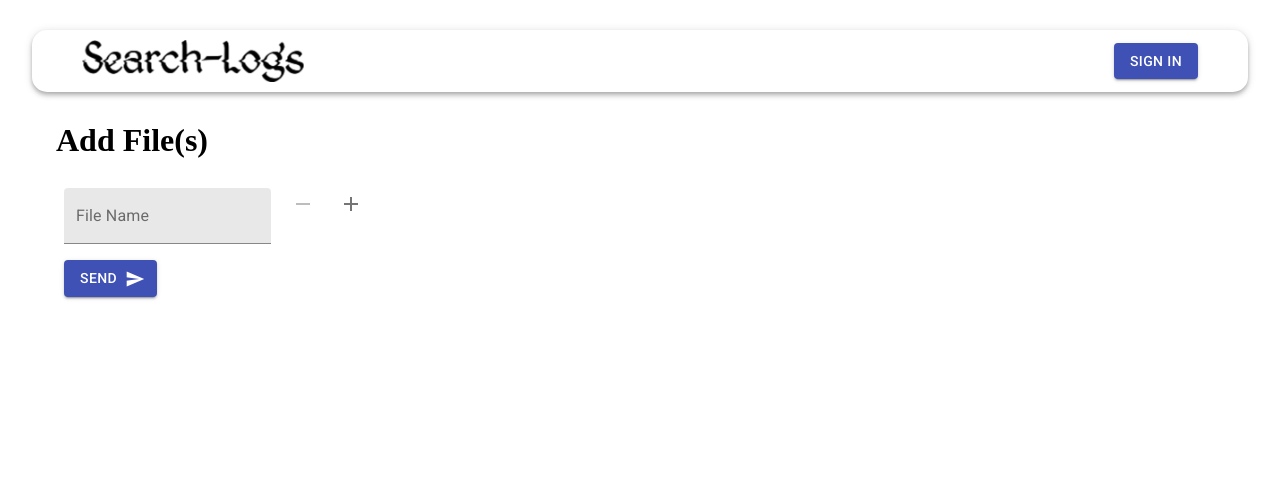
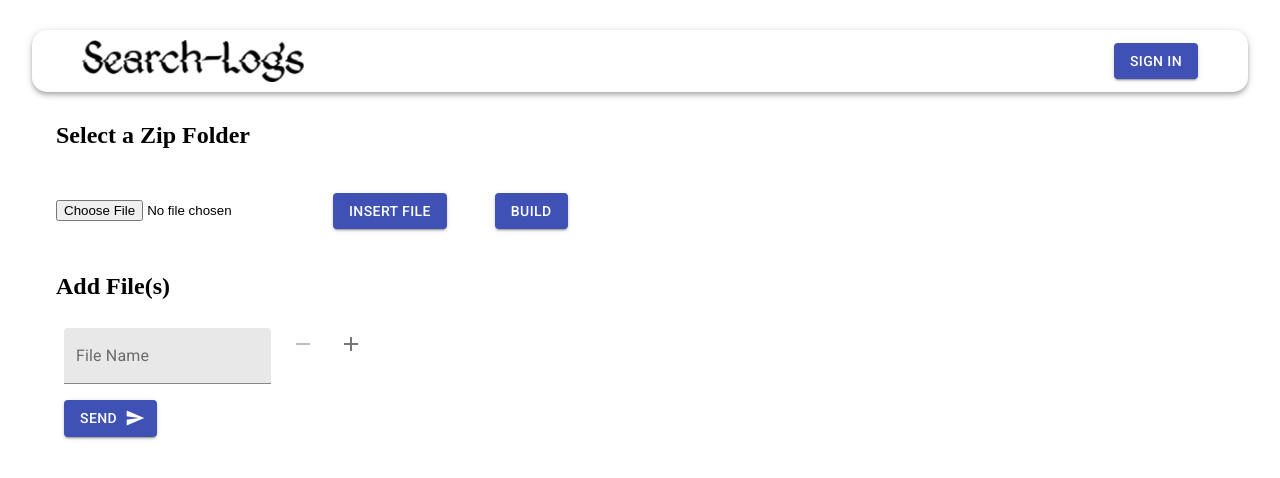
Before and after one commit to Sandeepan-Das/search-externalLogs, a React (Create React App) app in the folder client/: page / in a window 1280 px wide. Shown: the top 478 px of the page. Built offline with nearby package versions, Linux system fonts and the light colour scheme.

Commit message:
file_upload component added

```diff
--- a/client/package.json
+++ b/client/package.json
@@ -2,6 +2,7 @@
   "name": "client",
   "version": "0.1.0",
   "private": true,
+  "proxy": "http://localhost:5000",
   "dependencies": {
     "@material-ui/core": "^4.12.3",
     "@material-ui/icons": "^4.11.2",
--- a/client/src/App.js
+++ b/client/src/App.js
@@ -1,6 +1,7 @@
 import React from 'react';
 import { Container } from '@material-ui/core';
 import Navbar from './components/Navbar/Navbar';
+import FileUpload from './components/FileUpload/FileUpload';
 import QueryInput from './components/QueryInput/QueryInput';
 
 const App = () => {
@@ -8,6 +9,7 @@ const App = () => {
     return (
         <Container maxWidth="xl">
             <Navbar />
+            <FileUpload />
             <QueryInput />
         </Container>
     )
--- /dev/null
+++ b/client/src/components/FileUpload/FileUpload.js
@@ -0,0 +1,45 @@
+import React, { useState } from 'react'
+import { Container, Button } from '@material-ui/core';
+import useStyles from './styles';
+import axios from 'axios';
+
+function FileUpload(){
+    const classes = useStyles();
+    const [uploadFile, setUploadFile] = useState("")
+
+    const handleFileReader = (event) => {
+        let reader = new FileReader();
+        reader.readAsDataURL(event.target.files[0]);
+        reader.onload = (e) => {
+        setUploadFile({data:reader.result.split(',').pop(),fileName:event.target.files[0].name})
+        };
+    }
+    const uploadHandler = async () => {
+       await axios.post('http://localhost:5000/insert', uploadFile);
+    };
+    const buildHandler = async () => {
+       await axios.post('http://localhost:5000/build');
+    };
+  return(
+    <Container>
+          <h2>Select a Zip Folder</h2>
+          <input
+           onChange={handleFileReader}
+            type="file"
+            accept=".zip"
+          />
+
+            <Button className={classes.button} variant="contained" color="primary" onClick={uploadHandler}>Insert File</Button>
+            <Button className={classes.button} variant="contained" color="primary" onClick={buildHandler}>Build</Button>
+
+
+    </Container>
+
+
+
+
+
+  );
+}
+
+export default FileUpload;
--- /dev/null
+++ b/client/src/components/FileUpload/styles.js
@@ -0,0 +1,7 @@
+import { makeStyles } from '@material-ui/core/styles';
+
+export default makeStyles((theme) => ({
+  button: {
+    margin: theme.spacing(3),
+  }
+}));
--- a/client/src/components/QueryInput/QueryInput.js
+++ b/client/src/components/QueryInput/QueryInput.js
@@ -41,7 +41,7 @@ const QueryInput = () => {
 
   return (
     <Container>
-      <h1>Add File(s)</h1>
+      <h2>Add File(s)</h2>
       <form className={classes.root} onSubmit={handleSubmit}>
         { queryInputs.map(queryInput => (
           <div key={queryInput.id}>
```
Also changed, not shown: client/src/components/Buttons/button.css (deleted, +0 -36 lines), client/src/components/Buttons/button.js (+14 -10 lines), 1 other file (tests, documents, lock files or other folders).
